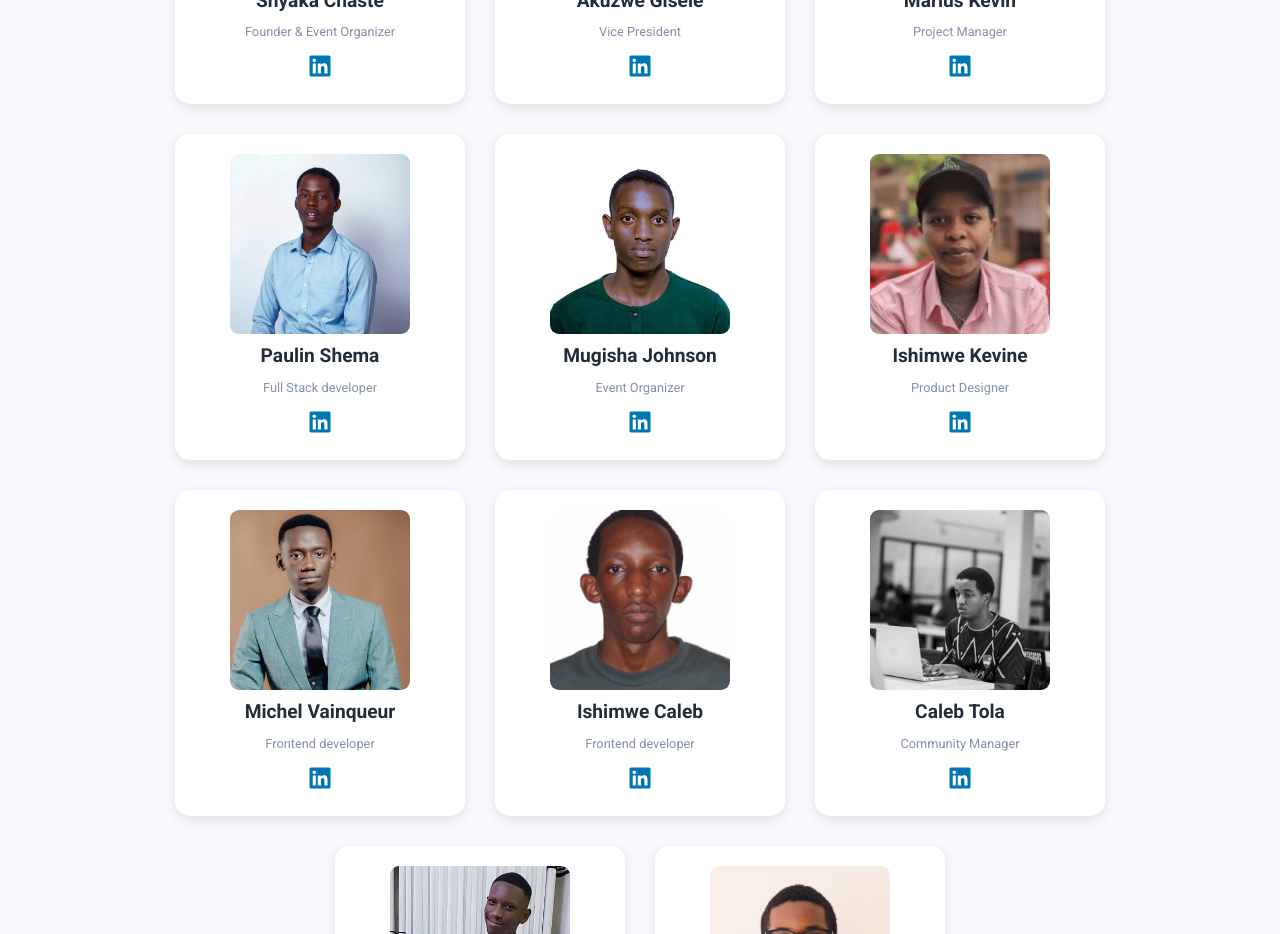
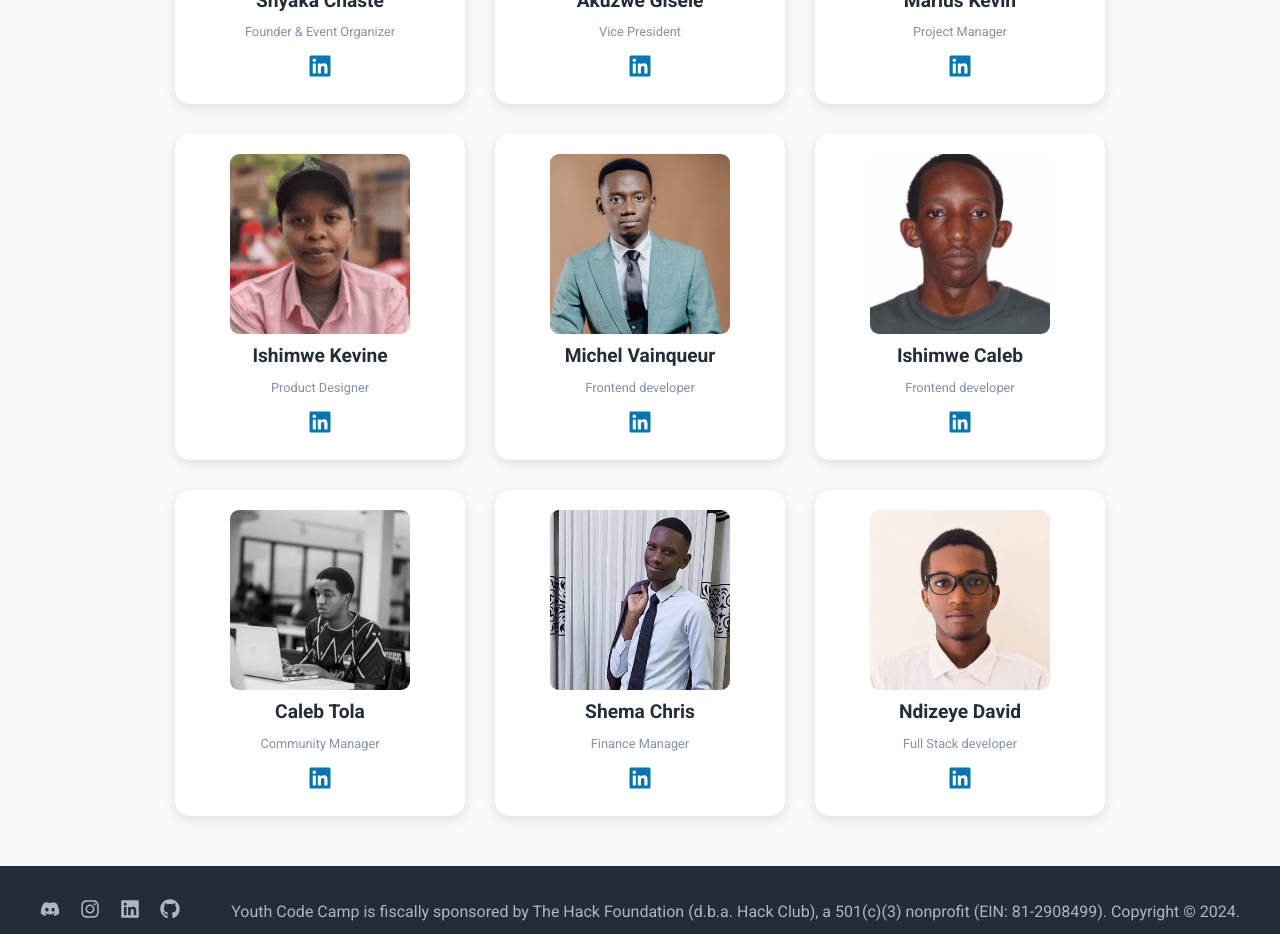
Before and after one commit to Youth-codecamp/youthcodecamp-website, a React (Create React App) app: page /about-us in a window 1280 px wide. Shown: the part 1680-2614 px from the top of the page. Built offline with nearby package versions, Linux system fonts and the light colour scheme.

Commit message:
updated team

```diff
--- a/src/pages/TeamSection.jsx
+++ b/src/pages/TeamSection.jsx
@@ -4,8 +4,6 @@ import '../styles/teamsection.css';
 import image1 from '../assets/team/chaste.jpg';
 import image2 from '../assets/team/akuzwe.jpg';
 import image3 from '../assets/team/marius.jpg';
-import image4 from '../assets/team/shema.jpg';
-import image5 from '../assets/team/johnson.jpg';
 import image6 from '../assets/team/Kevine.png';
 import image7 from '../assets/team/vain.jpg';
 import image8 from '../assets/team/caleb.jpg';
@@ -31,20 +29,6 @@ const teamMembers = [
     role: 'Project Manager',
     linkedin: 'https://www.linkedin.com/in/mariuskevinikuzwe/',
     img: image3,
-  },
-
-  {
-    name: 'Paulin Shema',
-    role: 'Full Stack developer',
-    linkedin: 'https://www.linkedin.com/in/mugisha-johnson-44118a22a/',
-    img: image4,
-  },
-
-  {
-    name: 'Mugisha Johnson',
-    role: 'Event Organizer',
-    linkedin: 'https://www.linkedin.com/in/mugisha-johnson-44118a22a/',
-    img: image5,
   },
 
   {
```
Also changed, not shown: src/assets/team/johnson.jpg (deleted), src/assets/team/shema.jpg (deleted).
